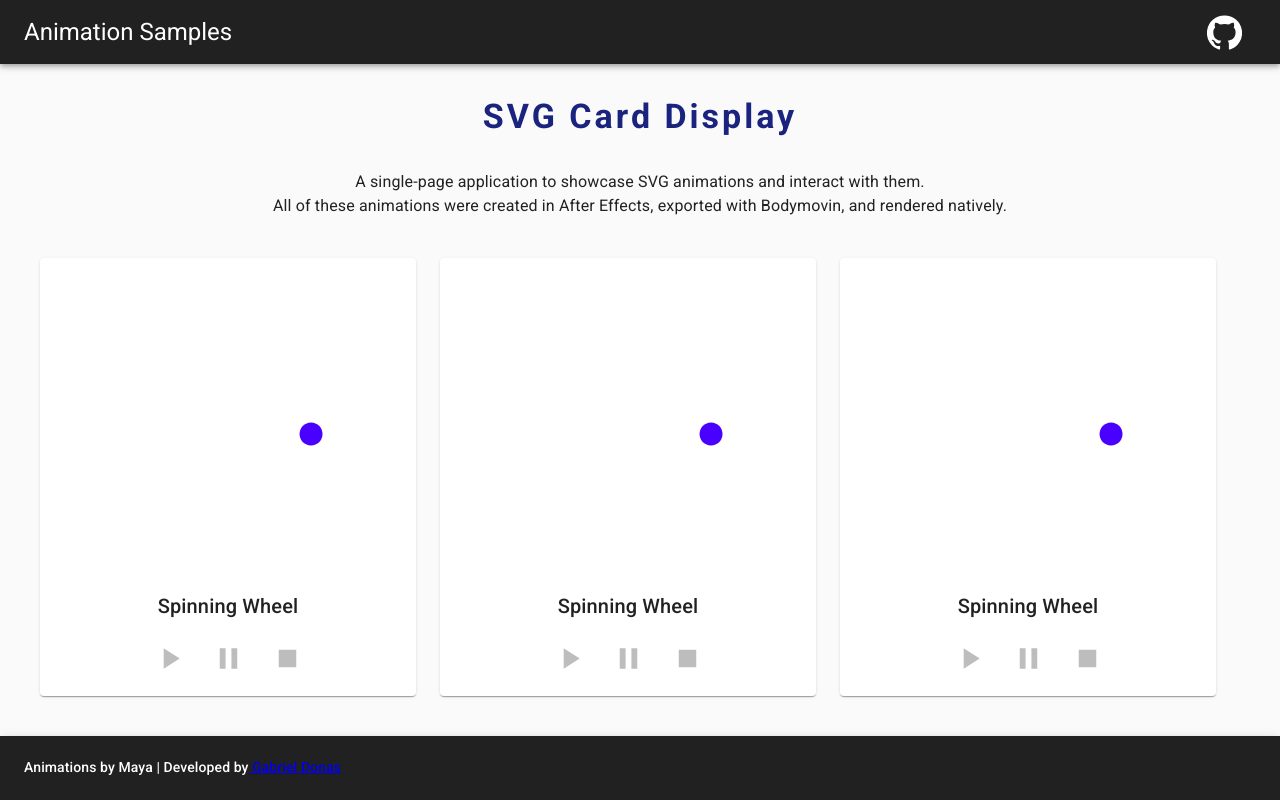
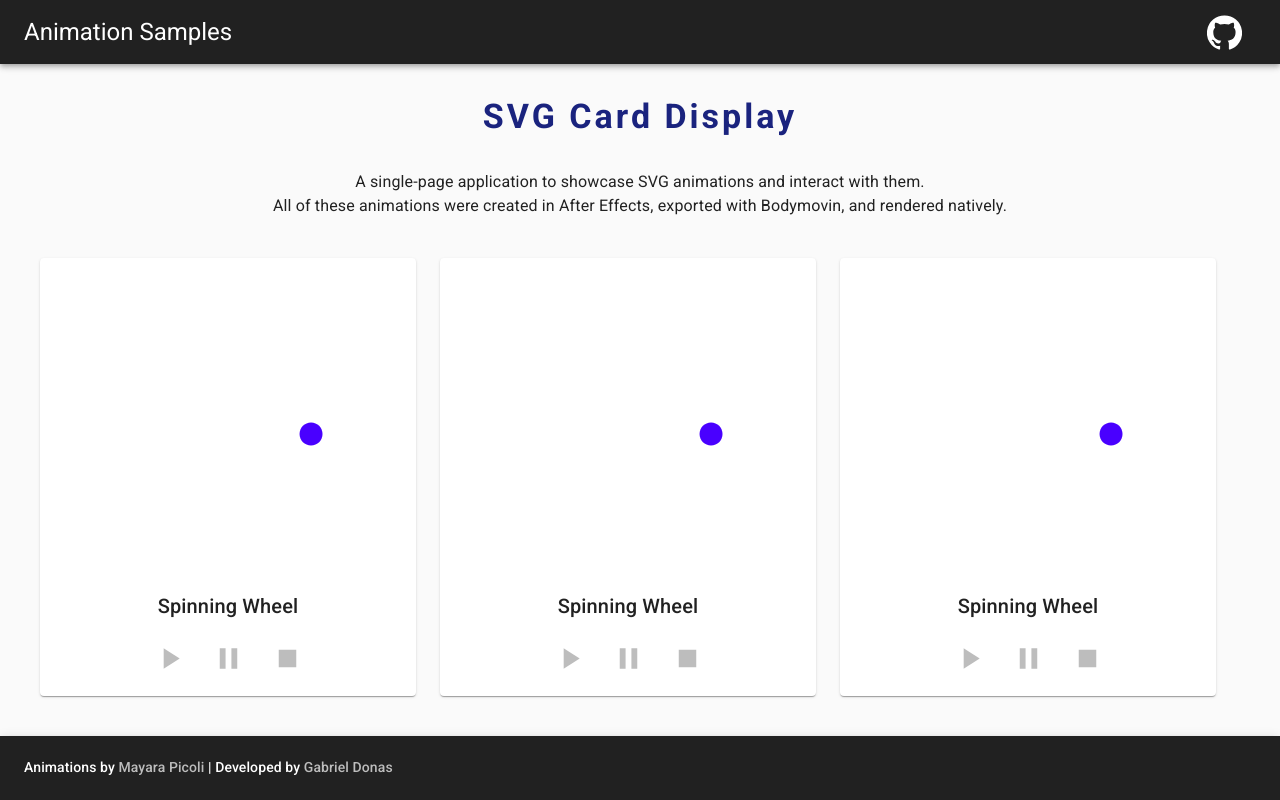
Before and after one commit to GabrielDonas/animation-samples, a React (Create React App) app: page / in a window 1280 px wide. Built offline with nearby package versions, Linux system fonts and the light colour scheme.

Commit message:
Placed the correct link in the footer

```diff
--- a/src/components/Footer.js
+++ b/src/components/Footer.js
@@ -1,7 +1,7 @@
 import React from "react";
 import { makeStyles } from "@material-ui/core/styles";
-import { AppBar, Toolbar, Typography } from "@material-ui/core";
-//remove color from the hyperlink
+import { AppBar, Toolbar, Typography, Link } from "@material-ui/core";
+
 const useStyles = makeStyles((theme) => ({
   appBar: {
     position: "fixed",
@@ -15,6 +15,9 @@ const useStyles = makeStyles((theme) => ({
   title: {
     flexGrow: 1,
   },
+  link: {
+    color: theme.palette.primary.light,
+  },
 }));
 
 export default function Footer() {
@@ -24,8 +27,17 @@ export default function Footer() {
       <AppBar position="static" className={classes.appBar}>
         <Toolbar>
           <Typography className={classes.title} variant="subtitle2" noWrap>
-            Animations by Maya | Developed by
-            <a href="https://gabrieldonas.com/"> Gabriel Donas</a>
+            Animations by{" "}
+            <Link
+              href="https://www.behance.net/mayarapicoli"
+              className={classes.link}
+            >
+              Mayara Picoli
+            </Link>{" "}
+            | Developed by{" "}
+            <Link href="https://gabrieldonas.com" className={classes.link}>
+              Gabriel Donas
+            </Link>
           </Typography>
         </Toolbar>
       </AppBar>
```
